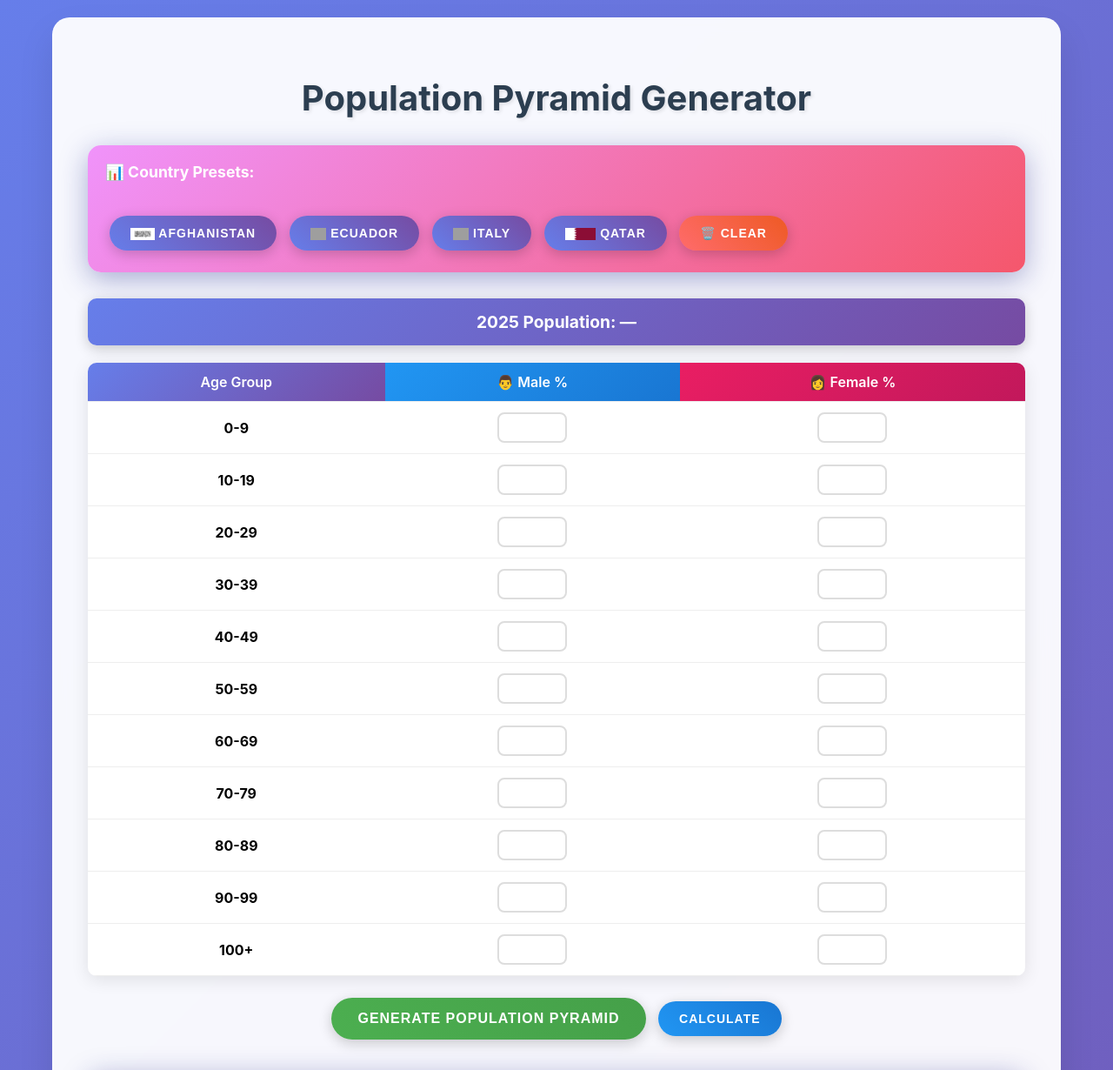
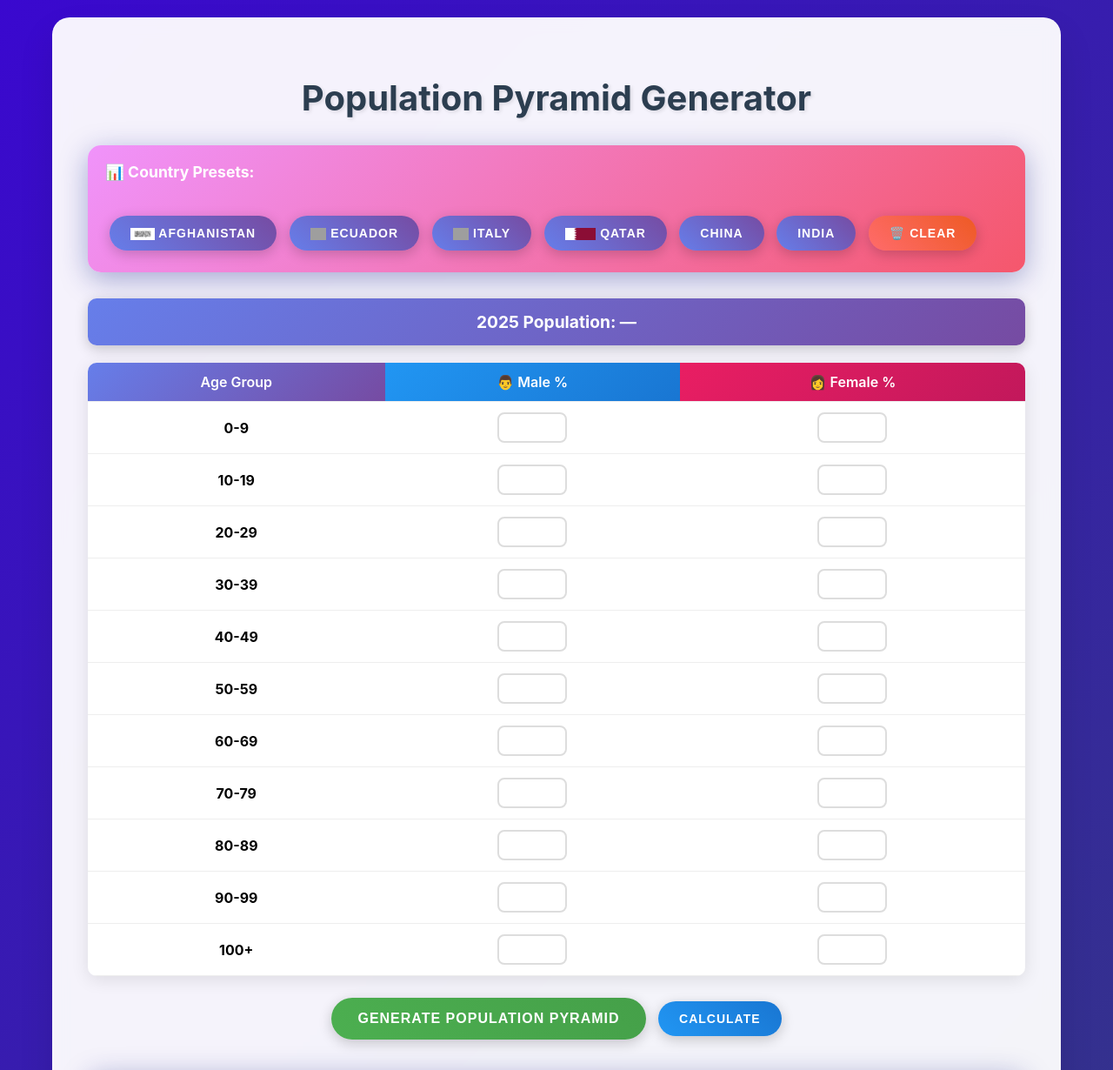
Before and after one commit to yox1000/population_app, a Flask app: page / in a window 1280 px wide. Shown: the top 1230 px of the page at 87% size. Run offline with Flask 3, Linux system fonts and the light colour scheme; grey boxes are pictures that could not be loaded.

Commit message:
minor design change

```diff
--- a/templates/index.html
+++ b/templates/index.html
@@ -15,7 +15,7 @@
       max-width: 1200px;
       margin: 0 auto;
       padding: 20px;
-      background: linear-gradient(135deg, #667eea 0%, #764ba2 100%);
+      background: linear-gradient(135deg, #3a08cf 0%, #304d61 100%);
       min-height: 100vh;
     }
 
@@ -279,6 +279,11 @@
   <img src="/static/qatar.png" alt="Qatar Flag" style="height: 1em; vertical-align: middle;"> Qatar
 </button>
 
+<button class="btn" onclick="loadPreset('china')"> China </button>
+
+<button class="btn" onclick="loadPreset('india')"> India </button>
+
+
 <button class="btn btn-clear" onclick="clearData()">
   🗑️ Clear
 </button>
@@ -353,7 +358,7 @@
 </div>
 
 
-  <h2>🔮 Population Projection (2025–2100)</h2>
+  <h2> Population Projection (2025–2100)</h2>
   <div class="projection-section">
     <div class="projection-inputs">
       <div class="input-group">
```
